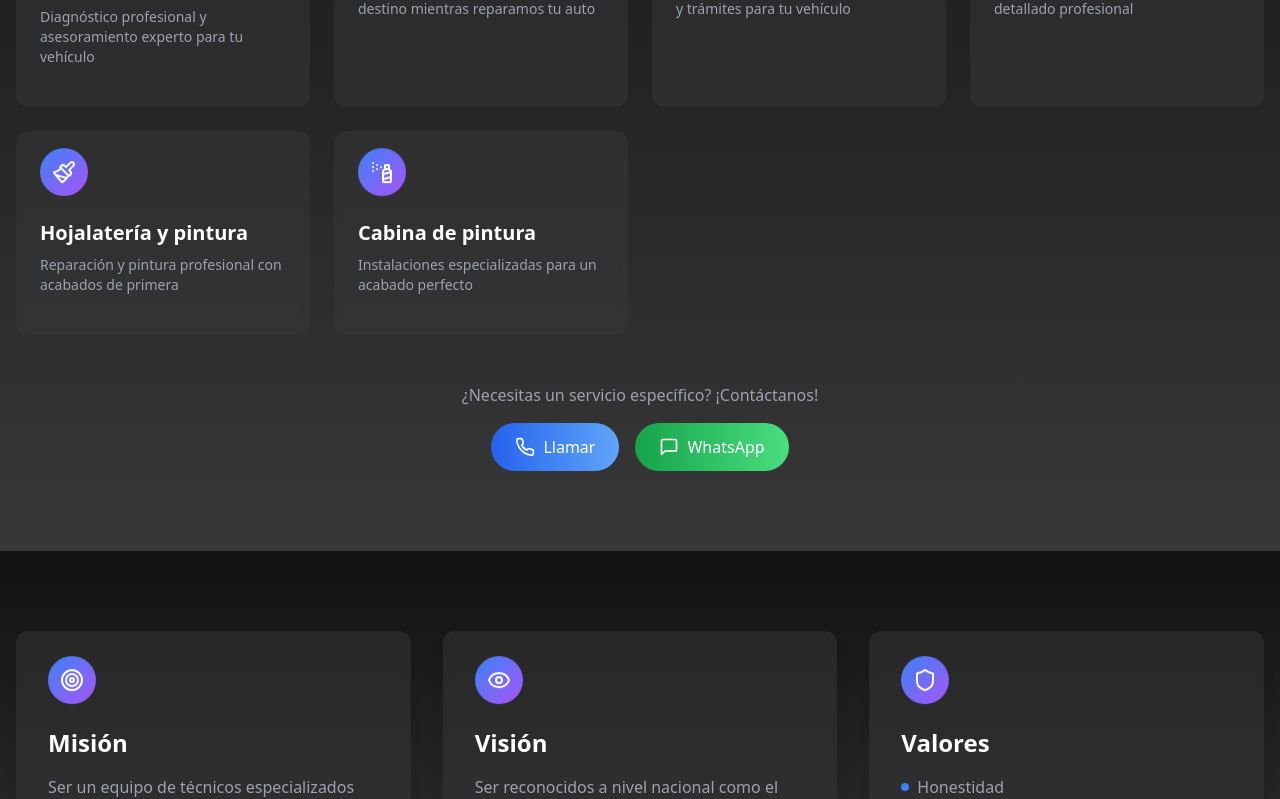
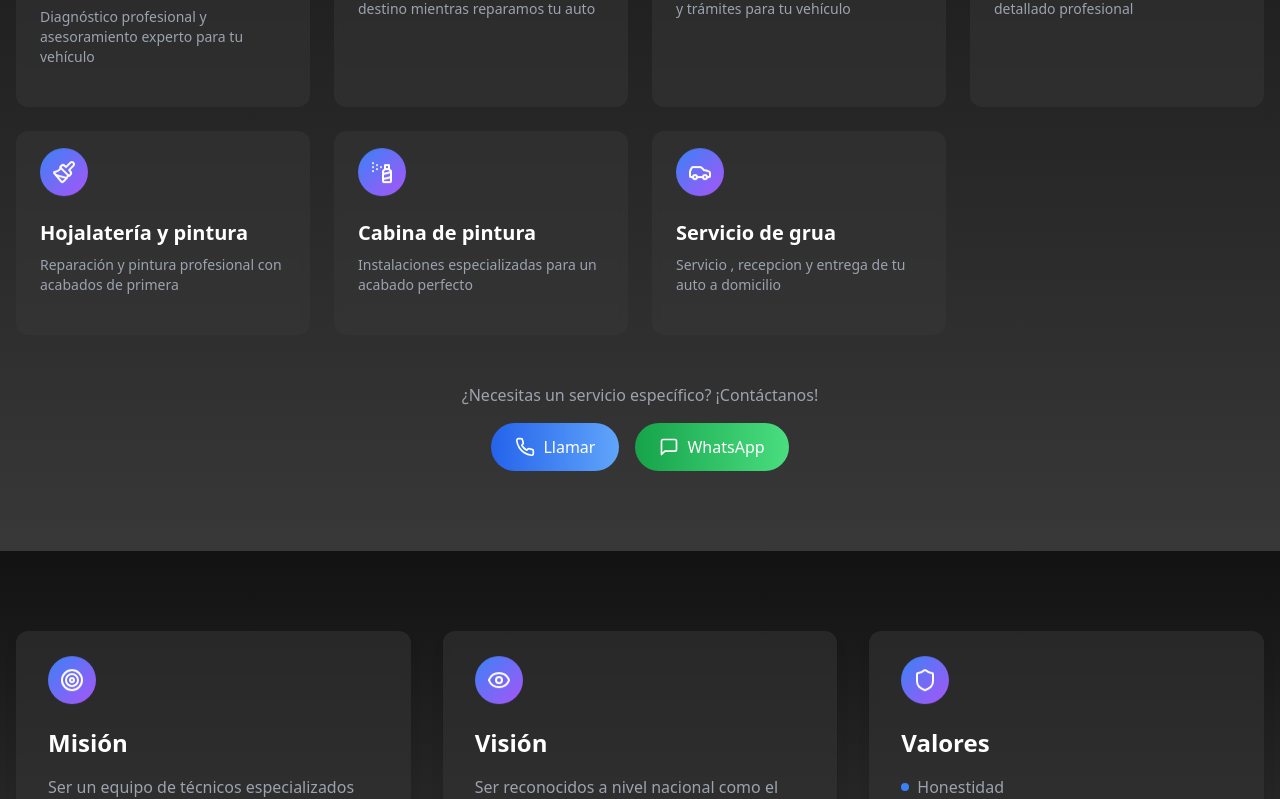
Before and after one commit to RodrigoTapiaIrigoyen/Auto-Top1, a React (Vite) app: page / in a window 1280 px wide. Shown: the part 1885-2684 px from the top of the page. Built offline with nearby package versions, Linux system fonts and the light colour scheme.

Commit message:
servicios

```diff
--- a/src/components/Certifications.tsx
+++ b/src/components/Certifications.tsx
@@ -14,7 +14,7 @@ const insuranceCompanies = [
   },
   {
     name: 'La Latino Seguros',
-    logo: '/assets/crabi.jpeg',
+    logo: '/assets/latin.jpeg',
     description: 'Compañía mexicana con más de 50 años de experiencia',
   },
 ];
--- a/src/components/Services.tsx
+++ b/src/components/Services.tsx
@@ -53,6 +53,13 @@ const services = [
     icon: SprayCan,
     price: '',
   },
+  {
+    id: 7,
+    name: 'Servicio de grua ',
+    description: 'Servicio , recepcion y entrega de tu auto a domicilio ',
+    icon: Car,
+    price: '',
+  },
 ];
 
 
@@ -100,7 +107,7 @@ export default function Services() {
               Llamar
             </a>
             <a
-              href="https://wa.me/52720 469 0624"
+              href="https://wa.me/527204690624"
               target="_blank"
               rel="noopener noreferrer"
               className="bg-gradient-to-r from-green-600 to-green-400 hover:from-green-500 hover:to-green-300 text-white px-6 py-3 rounded-full transition-all duration-300 hover:shadow-lg hover:shadow-green-500/25 flex items-center animate-scale"
```
